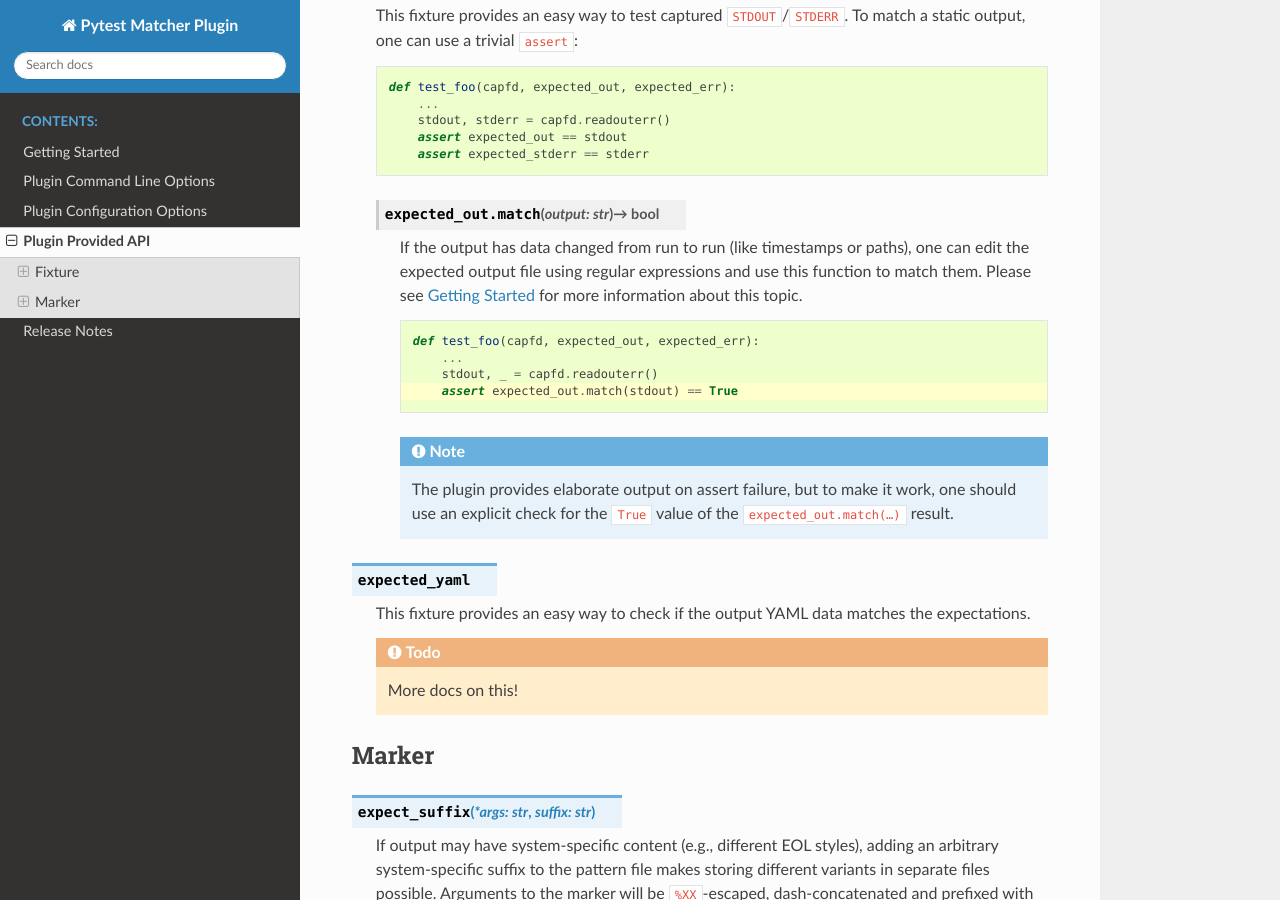
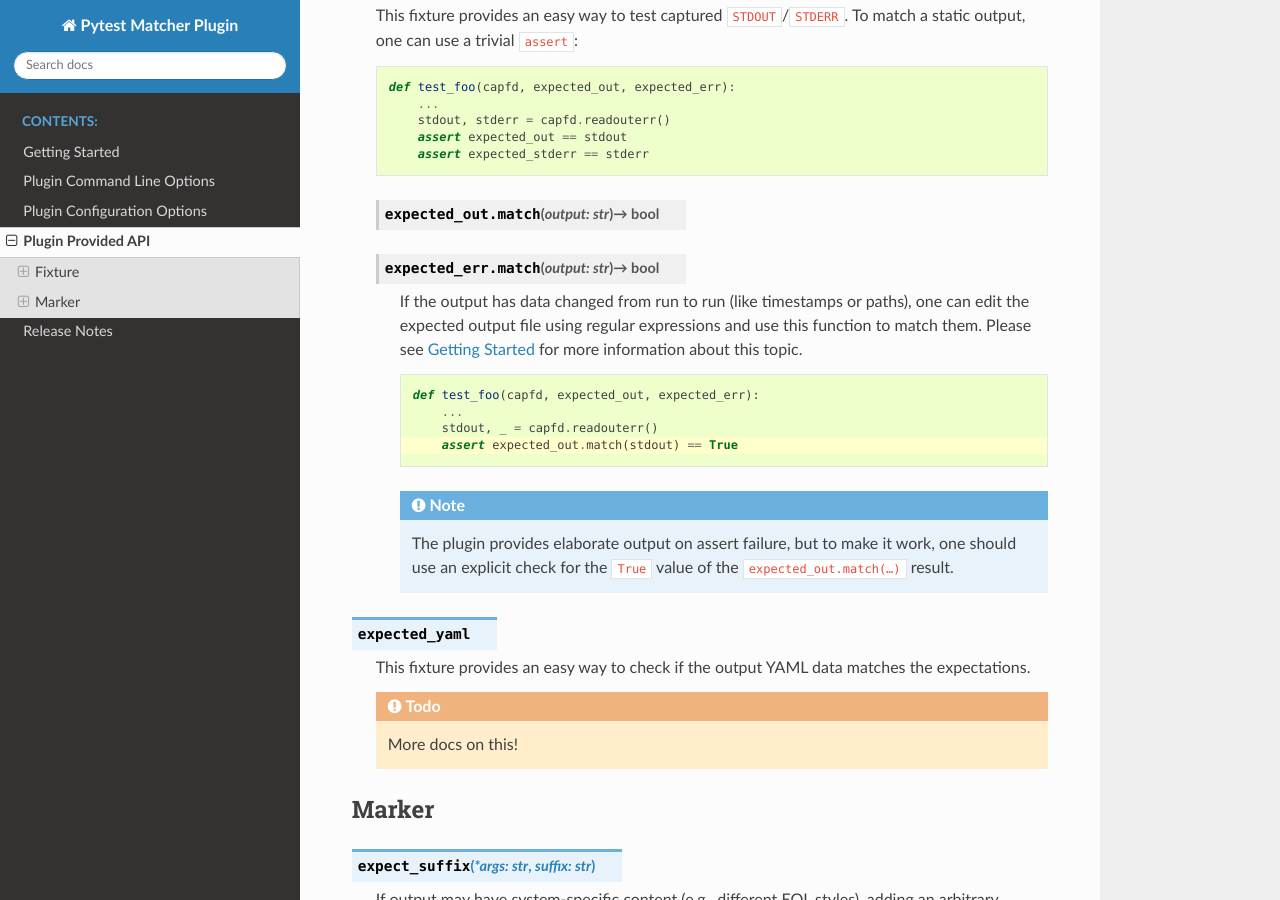
Before and after one commit to zaufi/pytest-matcher, a Sphinx documentation site: the page built from doc/api.rst, in a window 1280 px wide and 900 px high, scrolled down 308 px. Built offline with Sphinx 7.4.7 and the Read the Docs theme 2.0.0, drawn with Linux system fonts in a browser that asks for light colours; the version number could not be read and is left out.

Commit message:
docs(api): also mention `expected_err.match`

```diff
--- a/doc/api.rst
+++ b/doc/api.rst
@@ -24,6 +24,7 @@ Fixture
             assert expected_stderr == stderr
 
     .. py:function:: expected_out.match(output: str) -> bool
+    .. py:function:: expected_err.match(output: str) -> bool
 
         If the output has data changed from run to run (like timestamps or paths), one can edit the
         expected output file using regular expressions and use this function to match them.
```
